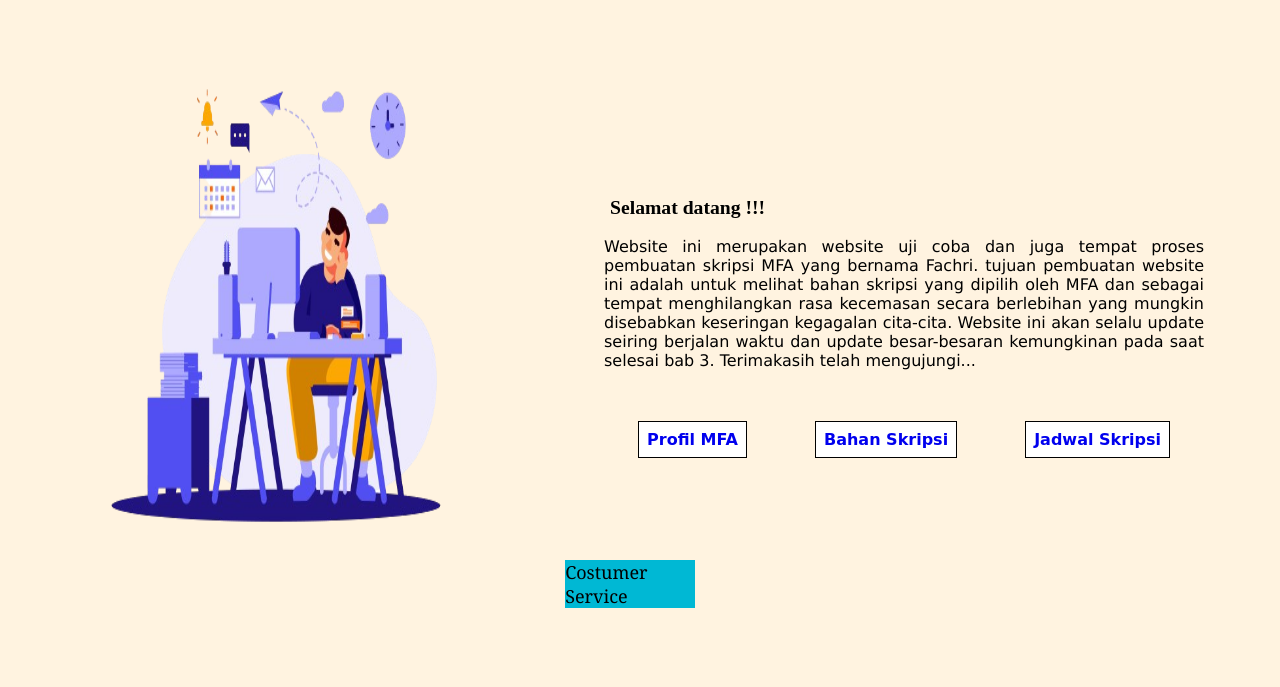
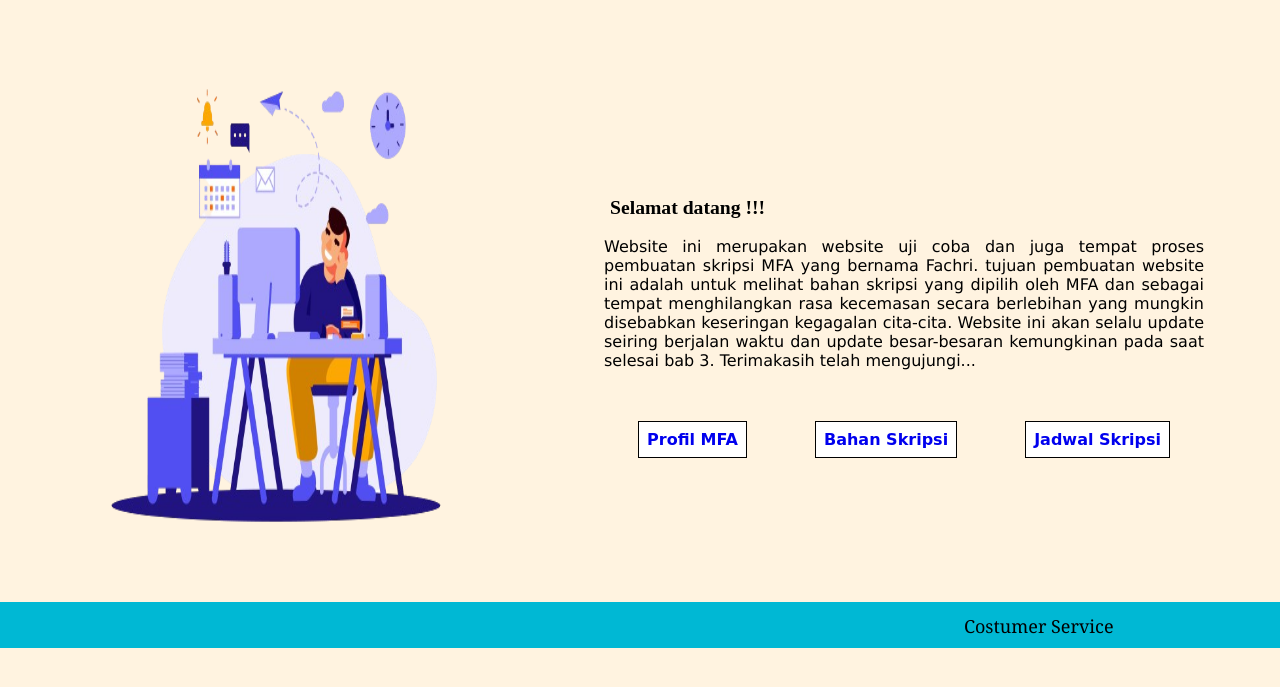
Before and after one commit to MFA1234/MFA1234.github.io, a plain HTML site: page index.html in a window 1280 px wide. Shown: the part 71-758 px from the top of the page. Drawn offline with Linux system fonts and the light colour scheme.

Commit message:
Update index.html

```diff
--- a/index.html
+++ b/index.html
@@ -28,11 +28,9 @@
     </div>
 </div>
 <br/>
-<div class="Bawah">
+<footer class="Bawah">
     <a href="https://wa.me/+6281947131833?text=Hallo%20MFA" class="Ucup">Costumer Service</a>
-</div>
-
-
+</footer>
 
 
 </body>
```
